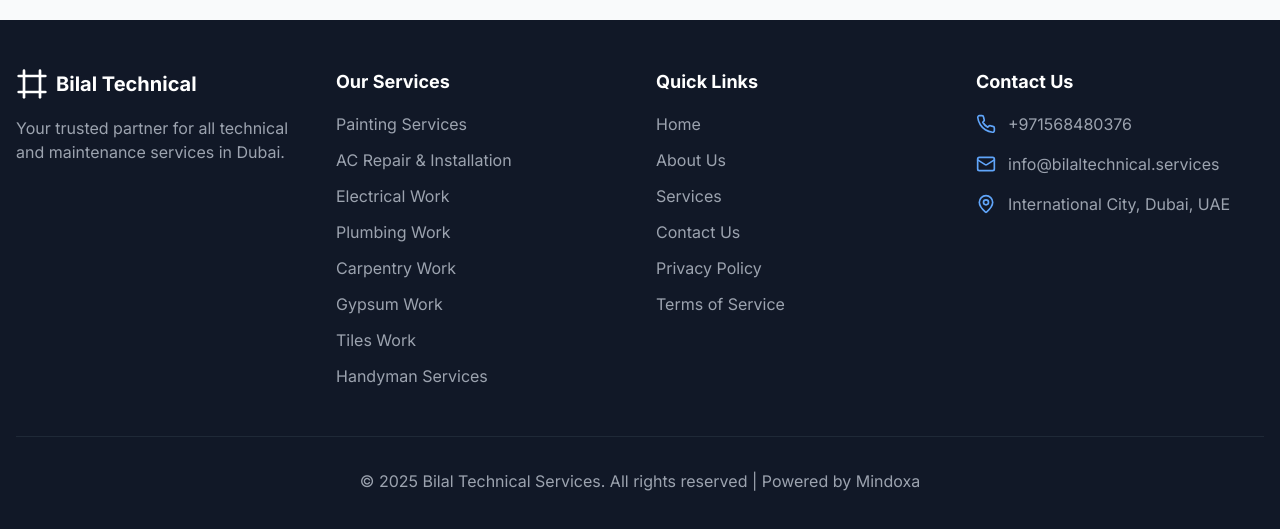
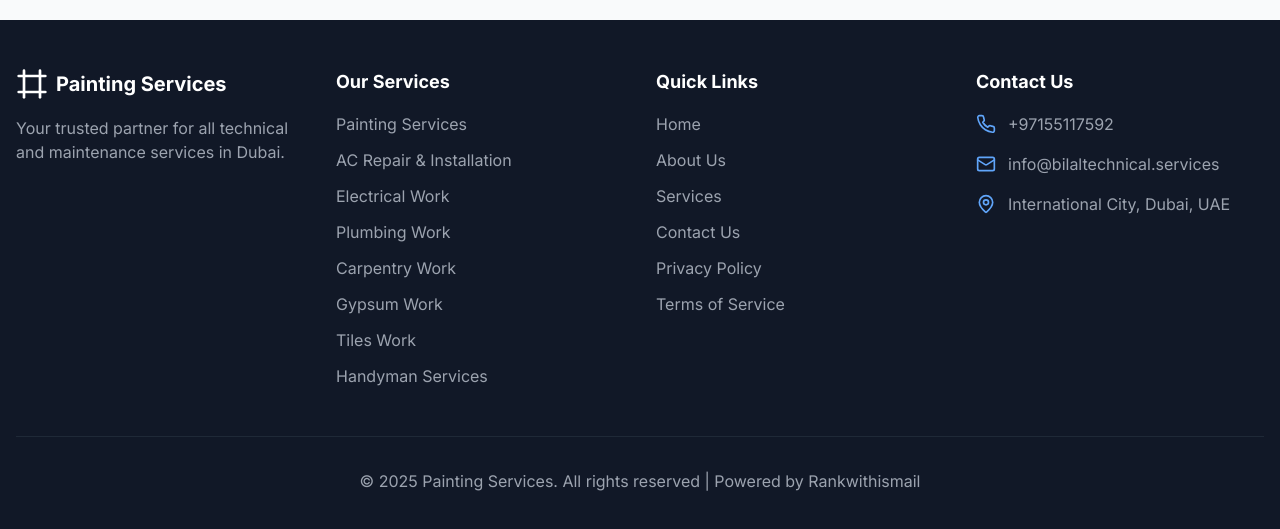
Before and after one commit to celebwikitrends9-sketch/ahtechnical, a Next.js app: page / in a window 1280 px wide. Shown: the part 3862-4391 px from the top of the page. Built offline with nearby package versions, Linux system fonts and the light colour scheme.

Commit message:
Update footer.tsx

```diff
--- a/components/footer.tsx
+++ b/components/footer.tsx
@@ -9,7 +9,7 @@ export default function Footer() {
           <div>
             <Link href="/" className="flex items-center gap-2 mb-4">
               <Frame className="h-8 w-8" />
-              <span className="font-bold text-xl">Bilal Technical</span>
+              <span className="font-bold text-xl">Painting Services</span>
             </Link>
             <p className="text-gray-400 mb-6">
               Your trusted partner for all technical and maintenance services in Dubai.
@@ -119,8 +119,8 @@ export default function Footer() {
               <li className="flex items-start">
                 <Phone className="h-5 w-5 text-blue-400 mr-3 mt-0.5" />
                 <div>
-                  <a href="tel:+971568480376" className="text-gray-400 hover:text-white transition-colors">
-                    +971568480376
+                  <a href="tel:+97155117592" className="text-gray-400 hover:text-white transition-colors">
+                    +97155117592
                   </a>
                 </div>
               </li>
@@ -145,7 +145,7 @@ export default function Footer() {
           </div>
         </div>
         <div className="border-t border-gray-800 mt-12 pt-8 text-center text-gray-400">
-          <p>&copy; {new Date().getFullYear()} Bilal Technical Services. All rights reserved | Powered by <a href="https://mindoxa.com">Mindoxa</a></p>
+          <p>&copy; {new Date().getFullYear()} Painting Services. All rights reserved | Powered by <a href="https://rankwithismail.com">Rankwithismail</a></p>
         </div>
       </div>
     </footer>
```
